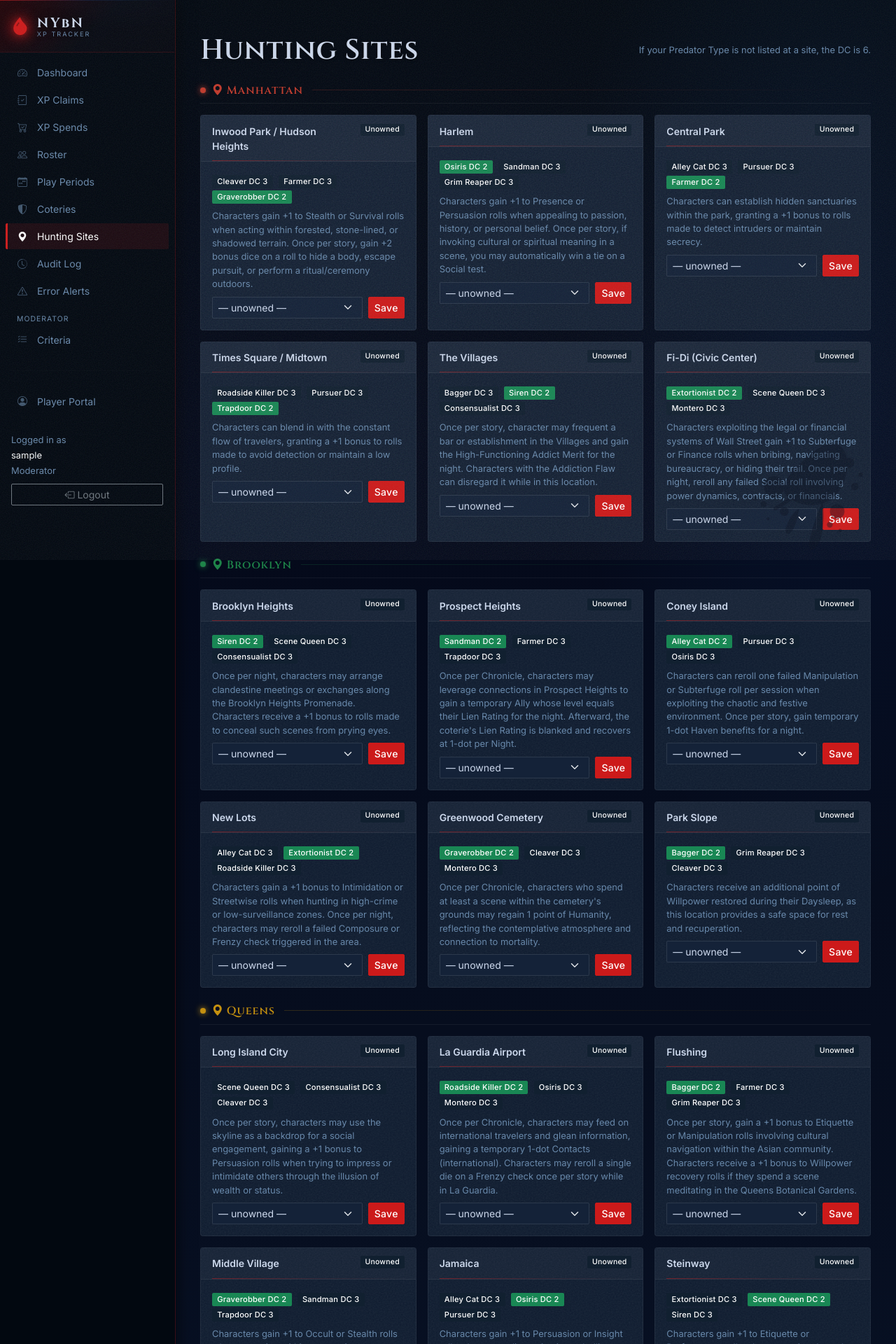
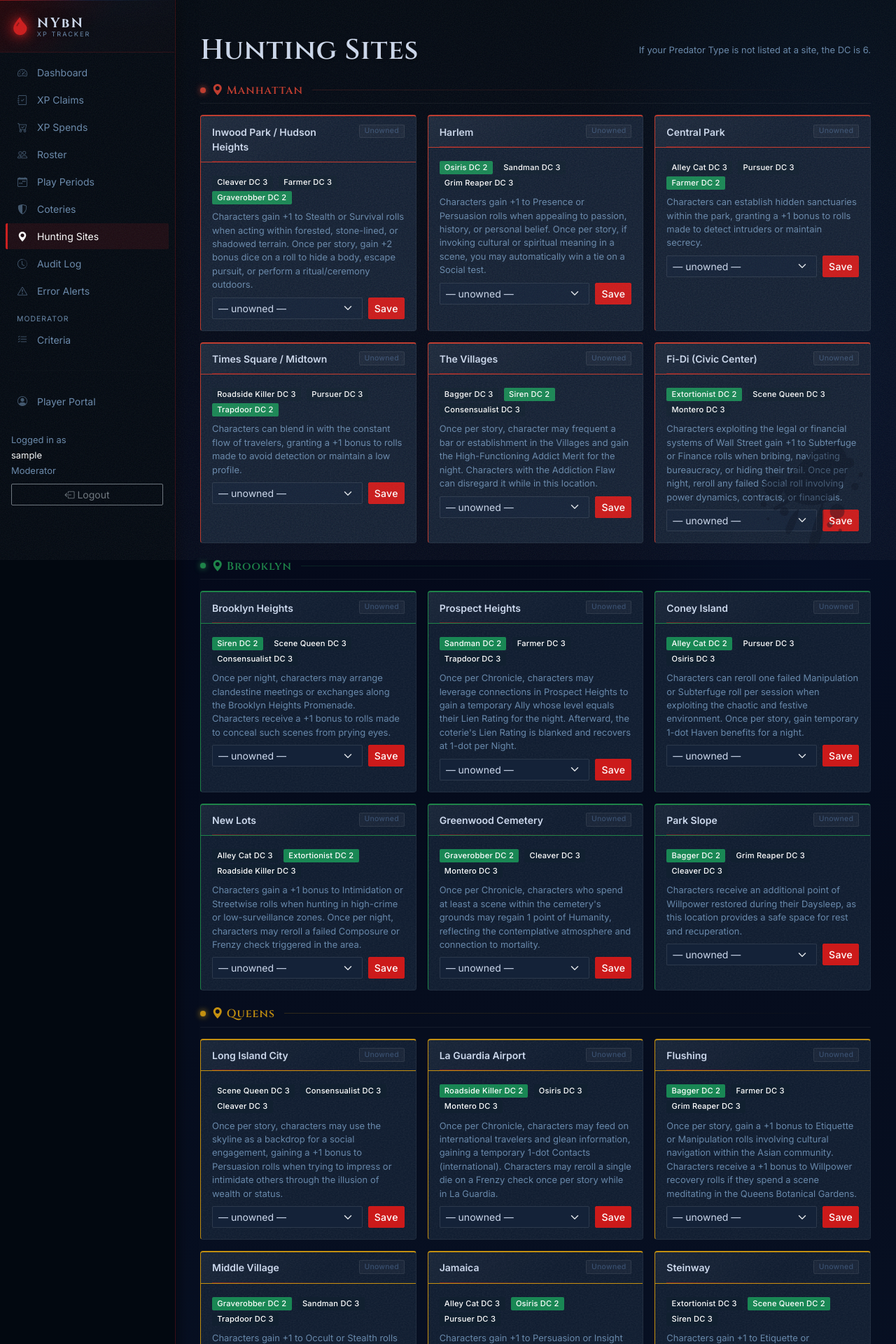
Before and after one commit to nyxthasage121-oss/nybn-xp-tracker, a Flask app: page /sites/ in a window 1280 px wide. Shown: the top 1920 px of the page at 70% size. Run offline with Flask 3, Linux system fonts and the light colour scheme; the visitor is signed in with stand-in values (Sample User, id 1); data comes from the database, SQL or seed files in the repository; data that the repository does not hold is empty; parts of the project's set-up code (start-up, migrations or seed data) failed here and were passed over; some libraries are stand-ins or nearby versions.

Commit message:
Hunting Sites: apply full borough color scheme to site cards
- Restructure template so site cards live inside the borough-classed
  wrapper, letting --borough-color cascade down via CSS custom properties
- site-card: top + left border in borough color, hover ring + lift effect
- card-header: border-bottom in borough color, subtle diagonal gradient
- Owned badge: outlined in borough color with borough-colored text
- Unowned badge: neutral dark pill (no Bootstrap warning yellow)
- Remove border-secondary from owned cards (borough color now handles it)

Co-Authored-By: Claude Sonnet 4.6 <noreply@anthropic.com>

```diff
--- a/apps/web/app/static/css/style.css
+++ b/apps/web/app/static/css/style.css
@@ -1318,6 +1318,50 @@ tr.has-clan-color {
 }
 
 /* ══════════════════════════════════════════════════════════════════
+   SITE CARDS (Hunting Sites page)
+   --borough-color cascades down from the borough wrapper div so
+   each card automatically uses its district's color.
+   ══════════════════════════════════════════════════════════════════ */
+
+.site-card {
+    border-top: 2px solid var(--borough-color, rgba(255,255,255,0.08));
+    border-left: 1px solid var(--borough-color, rgba(255,255,255,0.08));
+    border-right: 1px solid rgba(255,255,255,0.06);
+    border-bottom: 1px solid rgba(255,255,255,0.06);
+}
+
+.site-card:hover {
+    box-shadow:
+        0 6px 24px rgba(0, 0, 0, 0.5),
+        0 0 0 1px var(--borough-color, transparent);
+    transform: translateY(-2px);
+}
+
+.site-card .card-header {
+    border-bottom: 1px solid var(--borough-color, rgba(255,255,255,0.06));
+    background: linear-gradient(
+        135deg,
+        rgba(255,255,255,0.04) 0%,
+        transparent 60%
+    );
+}
+
+/* Borough-colored ownership badge */
+.site-badge-owned {
+    background: transparent;
+    border: 1px solid var(--borough-color, rgba(255,255,255,0.2));
+    color: var(--borough-color, var(--text-muted));
+    font-weight: 500;
+}
+
+/* Neutral unowned badge */
+.site-badge-unowned {
+    background: rgba(255,255,255,0.04);
+    color: var(--text-disabled);
+    border: 1px solid rgba(255,255,255,0.08);
+}
+
+/* ══════════════════════════════════════════════════════════════════
    BUTTON COLOR NORMALIZATION
    All non-destructive Bootstrap color variants → unified neutral dark.
    Only btn-danger / btn-outline-danger stay blood red.
--- a/apps/web/app/templates/sites/list.html
+++ b/apps/web/app/templates/sites/list.html
@@ -19,23 +19,22 @@
   {% for borough in borough_order %}
   {% set borough_sites = by_borough.get(borough, []) %}
   {% if borough_sites %}
-  <div class="mt-4 mb-3 {{ borough_class.get(borough, '') }}">
-    <div class="borough-header">
+  <div class="mt-4 mb-4 {{ borough_class.get(borough, '') }}">
+    <div class="borough-header mb-3">
       <span class="borough-pip"></span>
       <span class="borough-title"><i class="bi bi-geo-alt-fill me-1"></i>{{ borough }}</span>
       <div class="borough-rule"></div>
     </div>
-  </div>
-  <div class="row row-cols-1 row-cols-md-2 row-cols-xl-3 g-3 mb-2">
+    <div class="row row-cols-1 row-cols-md-2 row-cols-xl-3 g-3">
       {% for site in borough_sites %}
       <div class="col">
-      <div class="card h-100 {% if site.coterie_id %}border-secondary{% endif %}">
+        <div class="card h-100 site-card">
           <div class="card-header d-flex justify-content-between align-items-start gap-2">
             <span class="fw-semibold">{{ site.name }}</span>
             {% if site.coterie_id %}
-          <span class="badge bg-warning text-dark text-wrap text-end" style="max-width:50%">{{ site.coterie_name }}</span>
+            <span class="badge site-badge-owned text-wrap text-end" style="max-width:50%">{{ site.coterie_name }}</span>
             {% else %}
-          <span class="badge bg-secondary">Unowned</span>
+            <span class="badge site-badge-unowned">Unowned</span>
             {% endif %}
           </div>
           <div class="card-body">
@@ -71,6 +70,7 @@
       </div>
       {% endfor %}
     </div>
+  </div>
   {% endif %}
   {% endfor %}
 
```
Lines whose indentation alone changed are shown as unchanged.
